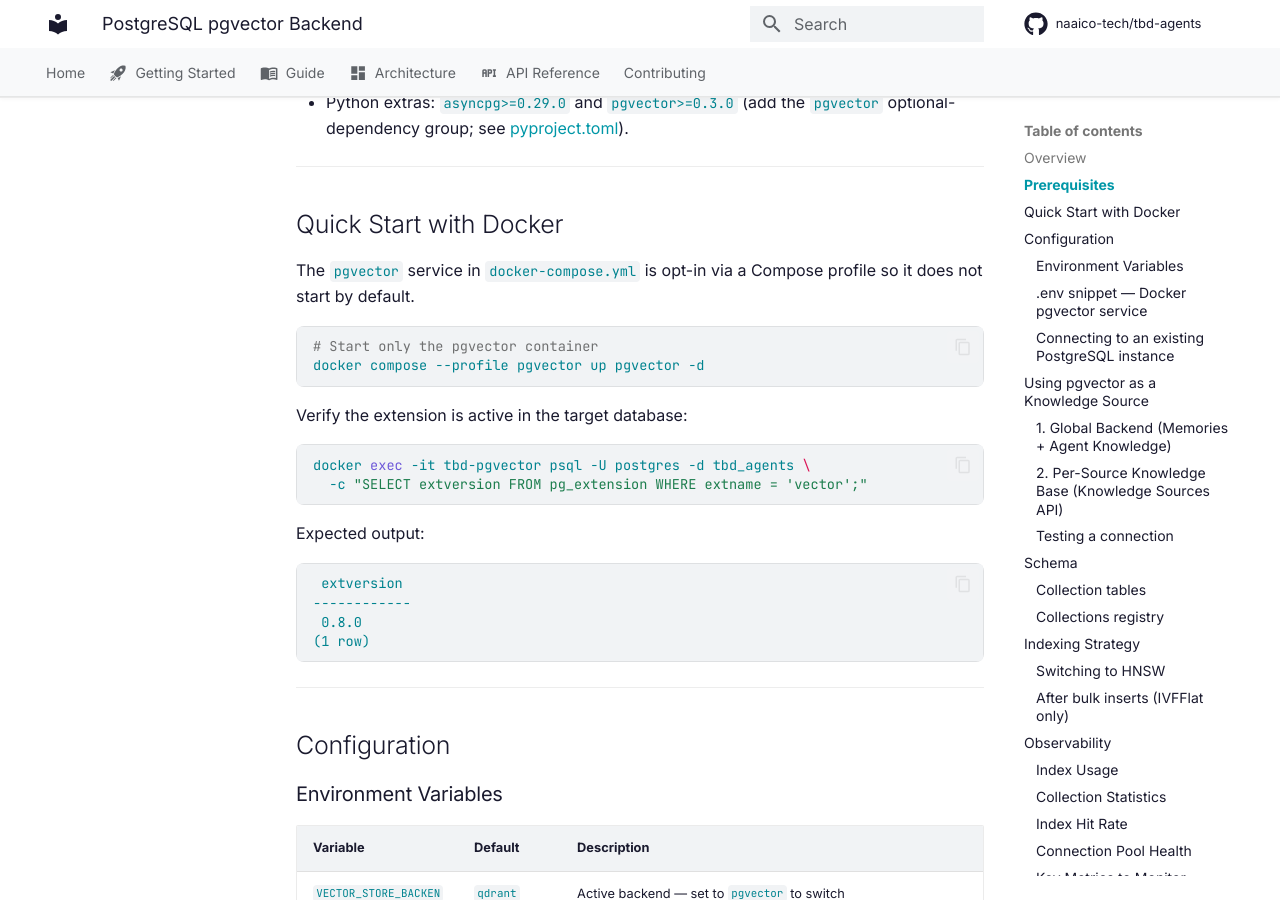
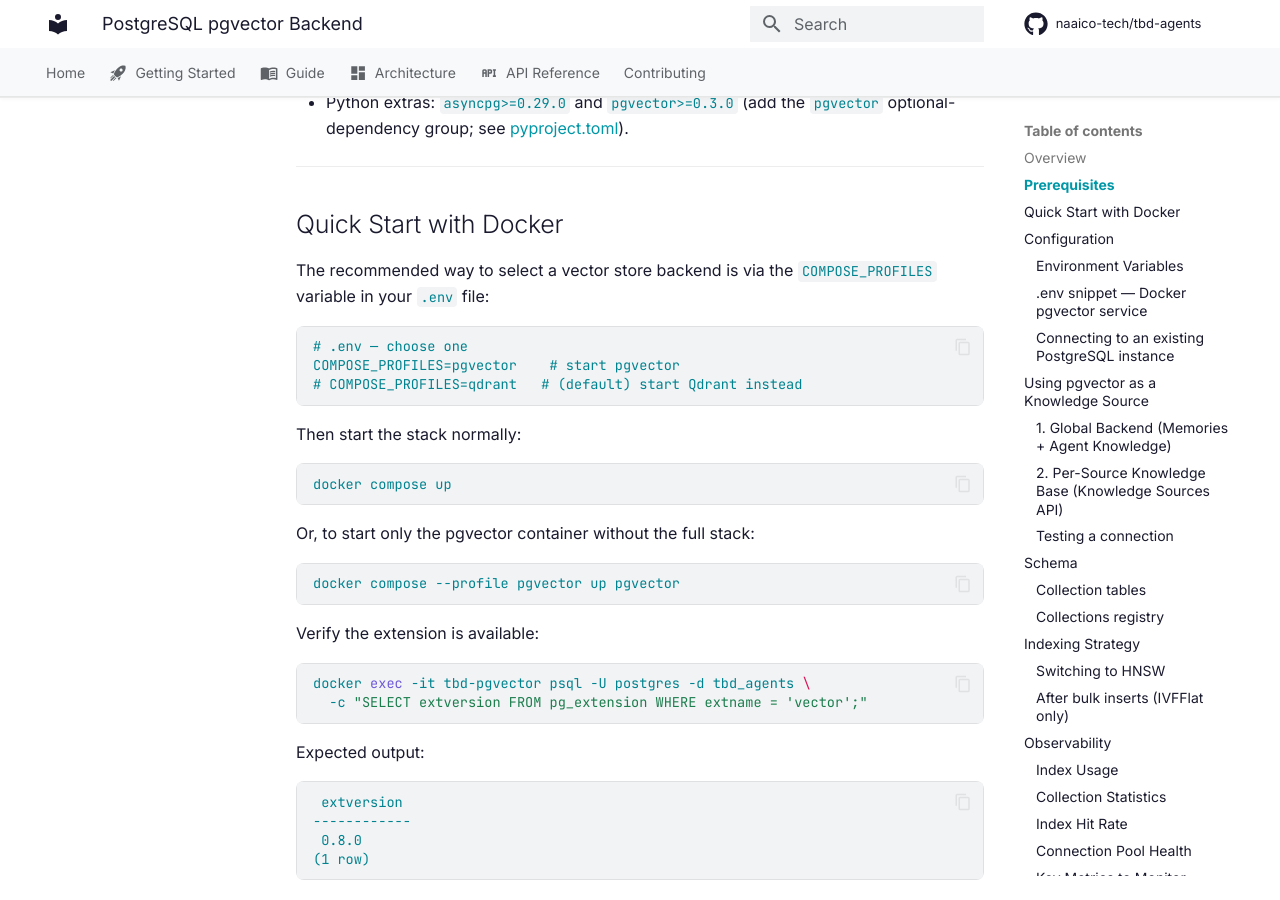
Before and after one commit to naaico-tech/tbd-agents, an MkDocs documentation site: the page built from docs/guide/pgvector.md, in a window 1280 px wide and 900 px high, scrolled down 880 px. Built offline with MkDocs 1.6.1 and Material for MkDocs 9.7.7, drawn with Linux system fonts in a browser that asks for light colours; comment, search, counter and statistics services are not loaded; some of the changed text lies outside the part shown.

Commit message:
feat: profile-gate Qdrant so qdrant|pgvector are mutually selectable at deploy time
Both vector store backends are now selected via Docker Compose profiles,
giving users a single-line .env change to switch between them.

## docker-compose.yml / docker-compose-dev.yml
- Qdrant service now has profiles: [qdrant] + container_name: tbd-qdrant
  (previously it started unconditionally with every docker compose up)
- pgvector service retains profiles: [pgvector]
- Section banner updated: '── Vector Store (choose one profile: qdrant | pgvector)'
- App service environment: added QDRANT_URL, PGVECTOR_DSN, VECTOR_STORE_BACKEND
  so service-name routing works correctly inside Compose without manual .env edits

## .env.example
- Added COMPOSE_PROFILES=qdrant as the default with commented pgvector alternative
- QDRANT_URL comment explains localhost (host dev) vs http://qdrant:6333 (compose)
- Cleaned up QDRANT_API_KEY placeholder value

## Docs
- docs/guide/pgvector.md: Quick Start updated to COMPOSE_PROFILES pattern;
  Migrating from Qdrant section explains the .env swap; troubleshooting updated
- docs/guide/knowledge.md: Qdrant setup note updated to COMPOSE_PROFILES=qdrant
- README.md: new '### Choosing a Vector Store' subsection with comparison table
  and .env snippet; Stage 6 note updated away from the old 'uncomment in compose'

Usage after this change:
  # .env — pick one:
  COMPOSE_PROFILES=qdrant      VECTOR_STORE_BACKEND=qdrant
  COMPOSE_PROFILES=pgvector    VECTOR_STORE_BACKEND=pgvector

  docker compose up   # starts only the selected backend

Co-authored-by: Copilot <223556219+Copilot@users.noreply.github.com>

````diff
--- a/docs/guide/pgvector.md
+++ b/docs/guide/pgvector.md
@@ -25,14 +25,28 @@ If you need sub-millisecond search over hundreds of millions of vectors, or you
 
 ## Quick Start with Docker
 
-The `pgvector` service in `docker-compose.yml` is opt-in via a Compose profile so it does not start by default.
+The recommended way to select a vector store backend is via the `COMPOSE_PROFILES`
+variable in your `.env` file:
+
+```env
+# .env — choose one
+COMPOSE_PROFILES=pgvector    # start pgvector
+# COMPOSE_PROFILES=qdrant   # (default) start Qdrant instead
+```
+
+Then start the stack normally:
 
 ```bash
-# Start only the pgvector container
-docker compose --profile pgvector up pgvector -d
+docker compose up
 ```
 
-Verify the extension is active in the target database:
+Or, to start only the pgvector container without the full stack:
+
+```bash
+docker compose --profile pgvector up pgvector
+```
+
+Verify the extension is available:
 
 ```bash
 docker exec -it tbd-pgvector psql -U postgres -d tbd_agents \
@@ -299,6 +313,20 @@ GROUP BY state, wait_event_type;
 
 ## Migrating from Qdrant
 
+To switch vector stores at deploy time, update `COMPOSE_PROFILES` in your `.env` (and set `VECTOR_STORE_BACKEND` to match), then restart the stack:
+
+```env
+# .env
+COMPOSE_PROFILES=pgvector
+VECTOR_STORE_BACKEND=pgvector
+```
+
+```bash
+docker compose up
+```
+
+That is the only change needed to the Compose setup — no `docker-compose.yml` edits required.
+
 Switching `VECTOR_STORE_BACKEND` from `qdrant` to `pgvector` only affects the **global memory store** used by `memory_manager`. It does **not** affect existing `vector_db` (Qdrant) knowledge sources — those continue to work exactly as before regardless of the global backend setting.
 
 **Memory data is not automatically migrated.** If you need to carry over existing agent memories:
@@ -316,7 +344,7 @@ If you only want to use pgvector for new knowledge sources while keeping Qdrant
 |---|---|---|
 | `ERROR: type "vector" does not exist` | pgvector extension not installed in the database | `CREATE EXTENSION IF NOT EXISTS vector;` |
 | Slow queries / sequential scan in `EXPLAIN` | Index not yet built, empty table, or stale statistics | `VACUUM ANALYZE vs_<collection>;` |
-| `connection refused` on port 5432 | pgvector container not running | `docker compose --profile pgvector up pgvector -d` |
+| `connection refused` on port 5432 | pgvector container not running | Set `COMPOSE_PROFILES=pgvector` in `.env` and run `docker compose up` |
 | `asyncpg.UndefinedTableError` during search | Collection table does not exist | Call `store.create_collection()` first, or add items via the API — the adapter creates the table automatically |
 | `{"success": false, "error": "pgvector extension is not installed..."}` on test | Extension missing | Connect to the DB as a superuser and run `CREATE EXTENSION IF NOT EXISTS vector;` |
 | Index not used after bulk insert | IVFFlat statistics are stale | `VACUUM ANALYZE vs_<collection>;` |
````
Also changed, not shown: README.md (+19 -1 lines), docker-compose-dev.yml (+9 -3 lines), docker-compose.yml (+9 -3 lines), docs/guide/knowledge.md (+4 -1 lines), 1 other file.
